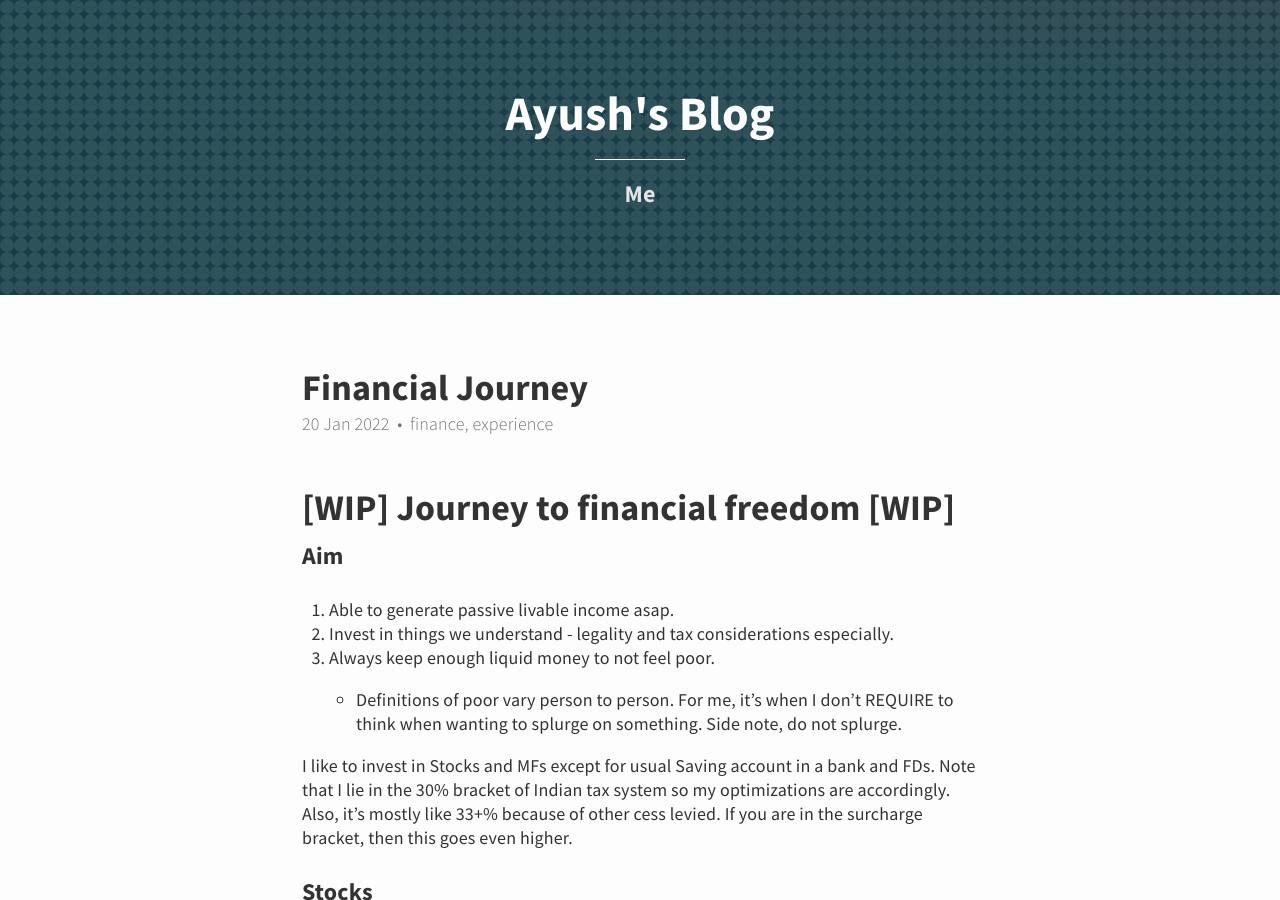
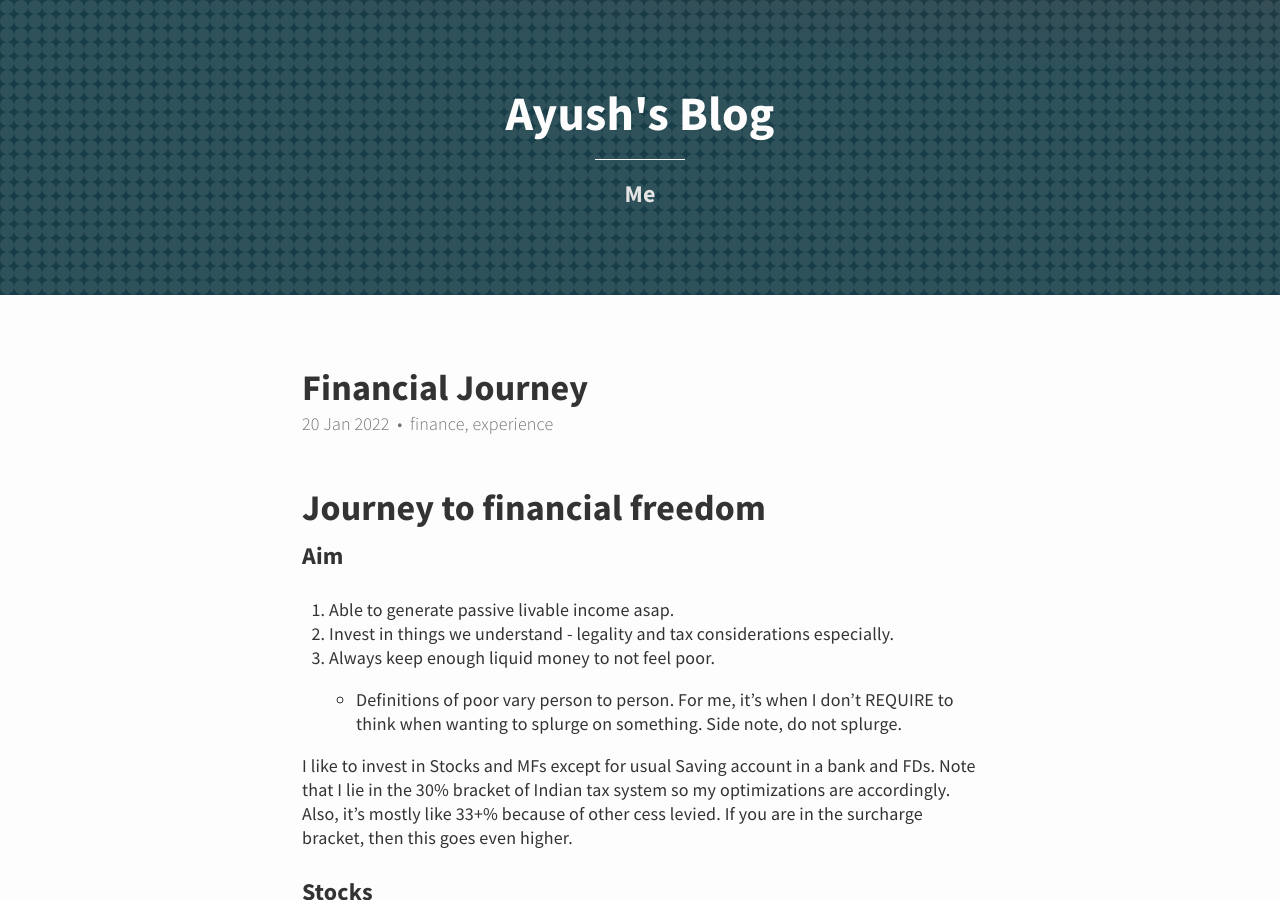
Before and after one commit to ayushgoel/ayushgoel.github.io, a Jekyll site: the page built from _posts/2022-01-20-financial-journey.md, in a window 1280 px wide and 900 px high. Built offline with Jekyll 4.4.1, drawn with Linux system fonts in a browser that asks for light colours; nearby versions of some CDN libraries.

Commit message:
Remove WIP from post title

```diff
--- a/_posts/2022-01-20-financial-journey.md
+++ b/_posts/2022-01-20-financial-journey.md
@@ -2,7 +2,7 @@
 tags: finance experience
 ---
 
-## [WIP] Journey to financial freedom [WIP]
+## Journey to financial freedom
 
 ### Aim
 
```
